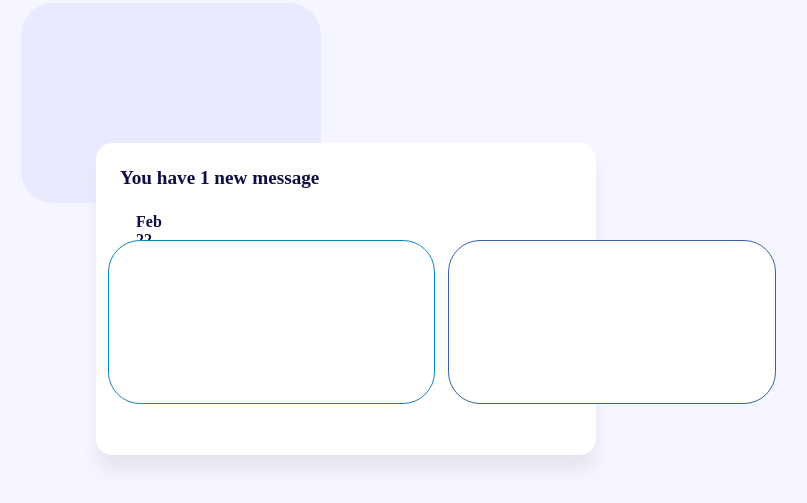
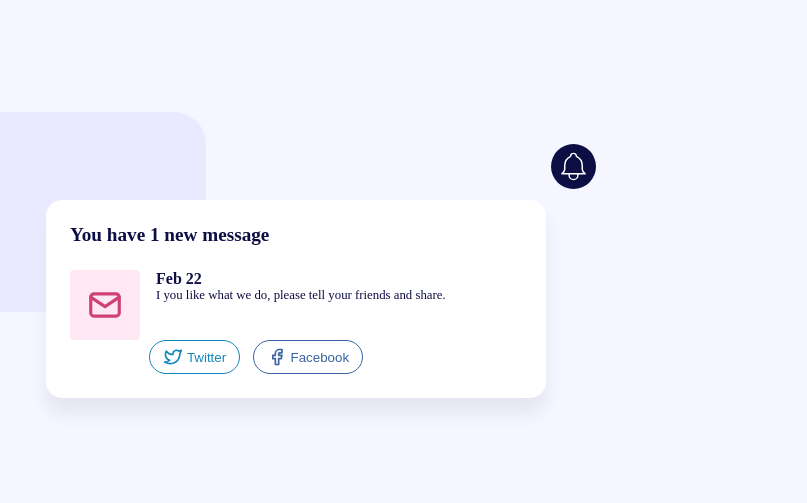
Before and after one commit to IagoMagalhaes23/Web-Developer, a plain HTML site: page Message Notification Ui/index.html in a window 1280 px wide. Shown: the part 101-604 px from the top of the page, without its empty margins (344-1151 px from the left). Drawn offline with Linux system fonts and the light colour scheme.

Commit message:
update file 'index.html'

```diff
--- a/Message Notification Ui/index.html
+++ b/Message Notification Ui/index.html
@@ -8,24 +8,26 @@
     </head>
     <body>
         <section class="notification-container">
-            <svg ></svg>
+            <div class="blue-section"></div>
+            <svg xmlns="http://www.w3.org/2000/svg" class="icon icon-tabler icon-tabler-bell" width="45" height="45" viewBox="0 0 24 24" stroke-width="1" stroke="currentColor" fill="none" stroke-linecap="round" stroke-linejoin="round"><path stroke="none" d="M0 0h24v24H0z" fill="none"/><path d="M10 5a2 2 0 1 1 4 0a7 7 0 0 1 4 6v3a4 4 0 0 0 2 3h-16a4 4 0 0 0 2 -3v-3a7 7 0 0 1 4 -6" /><path d="M9 17v1a3 3 0 0 0 6 0v-1" /></svg>
             <div class="notification">
-                <div class="blue-section"></div>
                 <h2> You have 1 new message </h2>
                 <div class="info">
-                    <svg></svg>
+                    <svg xmlns="http://www.w3.org/2000/svg" class="icon icon-tabler icon-tabler-mail" width="70" height="70" viewBox="0 0 24 24" stroke-width="2" stroke="currentColor" fill="none" stroke-linecap="round" stroke-linejoin="round"><path stroke="none" d="M0 0h24v24H0z" fill="none"/><path d="M3 7a2 2 0 0 1 2 -2h14a2 2 0 0 1 2 2v10a2 2 0 0 1 -2 2h-14a2 2 0 0 1 -2 -2v-10z" /><path d="M3 7l9 6l9 -6" /></svg>
                     <div class="info-text">
                         <h3> Feb 22 </h3>
                         <p> I you like what we do, please tell your friends and share. </p>
                     </div>
-                    <div class="buttons-container">
-                        <button class="twitter">
-                            <svg></svg>
-                        </button>
-                        <button class="facebook">
-                            <svg></svg>
-                        </button>
-                    </div>
+                </div>
+                <div class="buttons-container">
+                    <button class="twitter">
+                        <svg xmlns="http://www.w3.org/2000/svg" class="icon icon-tabler icon-tabler-brand-twitter" width="20" height="20" viewBox="0 0 24 24" stroke-width="2" stroke="currentColor" fill="none" stroke-linecap="round" stroke-linejoin="round"><path stroke="none" d="M0 0h24v24H0z" fill="none"/><path d="M22 4.01c-1 .49 -1.98 .689 -3 .99c-1.121 -1.265 -2.783 -1.335 -4.38 -.737s-2.643 2.06 -2.62 3.737v1c-3.245 .083 -6.135 -1.395 -8 -4c0 0 -4.182 7.433 4 11c-1.872 1.247 -3.739 2.088 -6 2c3.308 1.803 6.913 2.423 10.034 1.517c3.58 -1.04 6.522 -3.723 7.651 -7.742a13.84 13.84 0 0 0 .497 -3.753c0 -.249 1.51 -2.772 1.818 -4.013z" /></svg>
+                        Twitter
+                    </button>
+                    <button class="facebook">
+                        <svg xmlns="http://www.w3.org/2000/svg" class="icon icon-tabler icon-tabler-brand-facebook" width="20" height="20" viewBox="0 0 24 24" stroke-width="2" stroke="currentColor" fill="none" stroke-linecap="round" stroke-linejoin="round"><path stroke="none" d="M0 0h24v24H0z" fill="none"/><path d="M7 10v4h3v7h4v-7h3l1 -4h-4v-2a1 1 0 0 1 1 -1h3v-4h-3a5 5 0 0 0 -5 5v2h-3" /></svg>
+                        Facebook
+                    </button>
                 </div>
             </div>
         </section>
```
